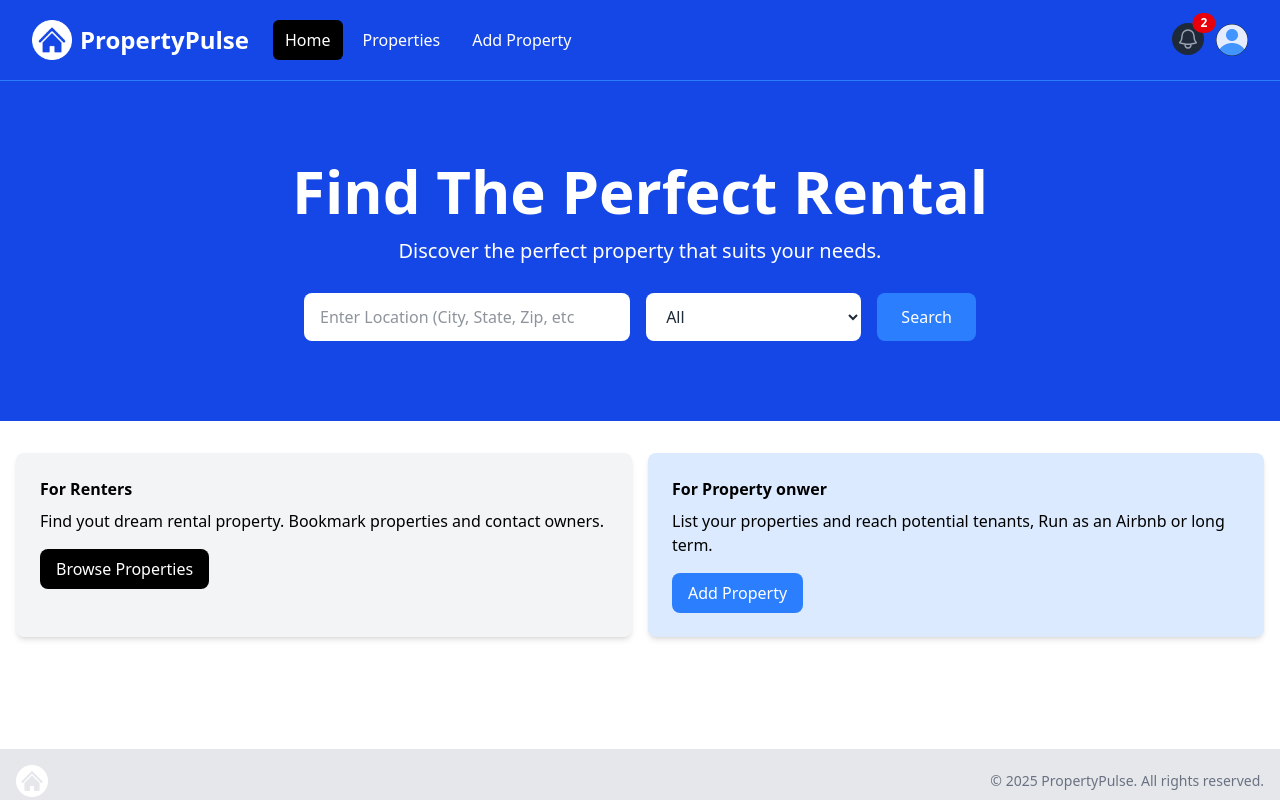
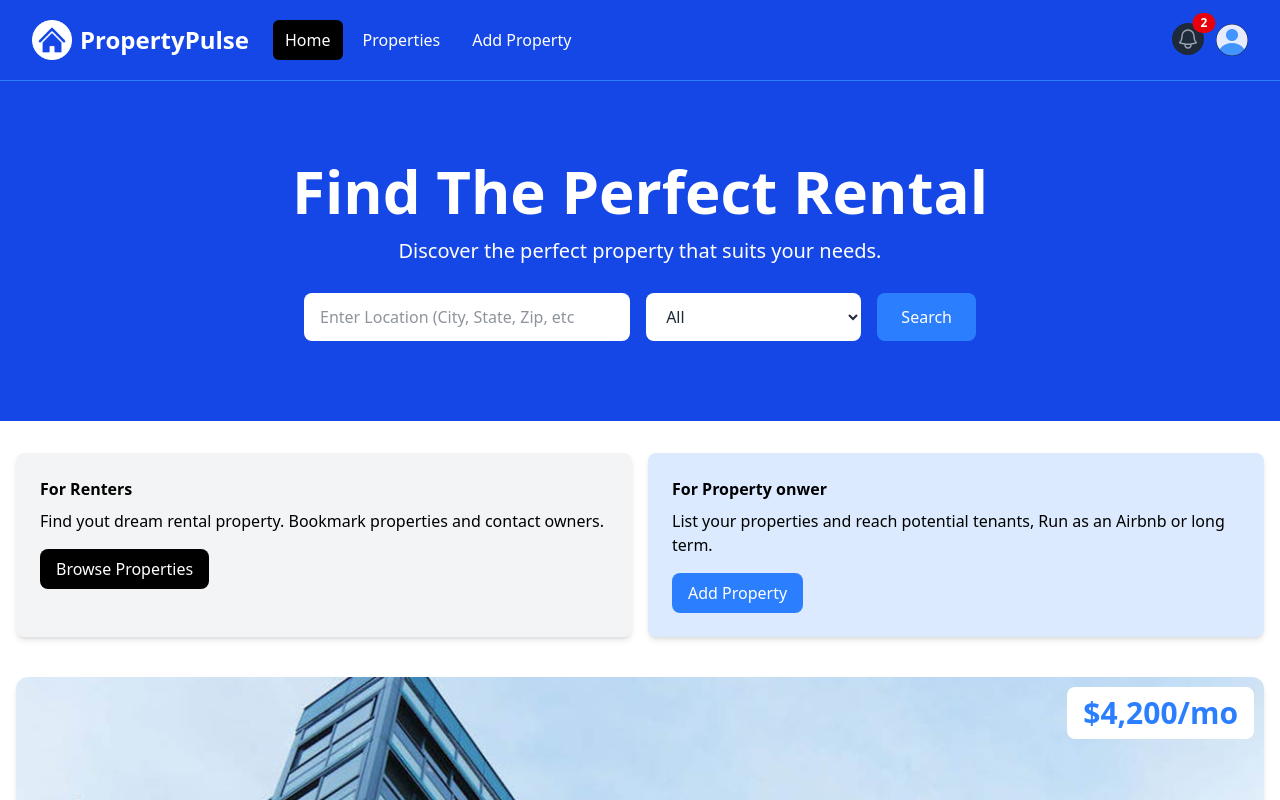
Before and after one commit to chanmin0311/property-pulse-nextjs, a Next.js app: page / in a window 1280 px wide. Shown: the top 800 px of the page. Built offline with nearby package versions, Linux system fonts and the light colour scheme.

Commit message:
added HomProperties component to main page

```diff
--- a/app/page.jsx
+++ b/app/page.jsx
@@ -1,11 +1,13 @@
 import Hero from "@/components/Hero.jsx";
 import InfoBoxes from "@/components/InfoBoxes.jsx";
+import HomeProperties from "@/components/HomeProperties.jsx";
 
 const HomePage = () => {
     return (
         <>
             <Hero />
             <InfoBoxes />
+            <HomeProperties />
         </>
     );
 };
```
